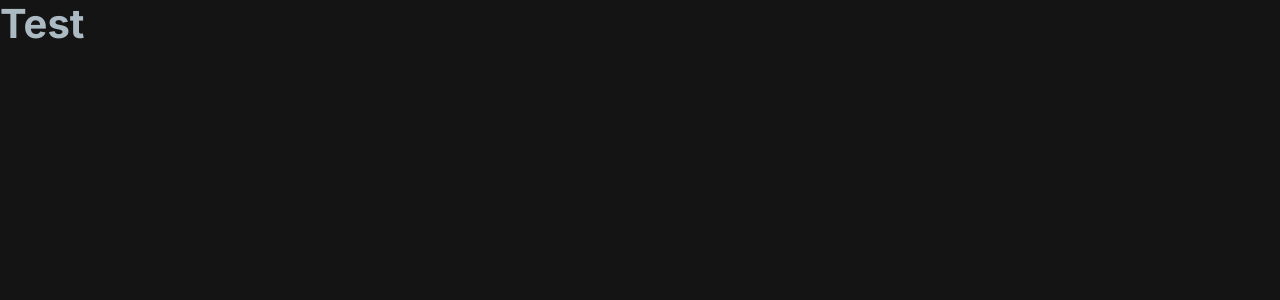
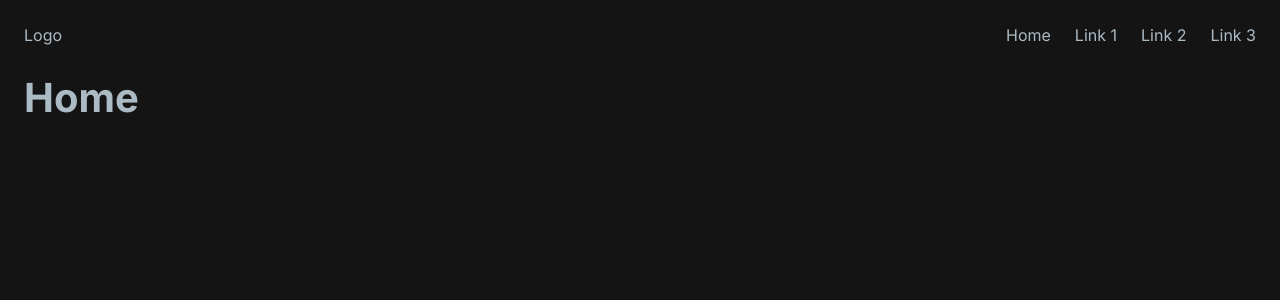
Before and after one commit to wmaurin/web-template, a React (Vite) app: page / in a window 1280 px wide. Shown: the top 300 px of the page. Built offline with nearby package versions, Linux system fonts and the light colour scheme.

Commit message:
feat: implement basic navbar component

```diff
--- a/src/App.tsx
+++ b/src/App.tsx
@@ -1,13 +1,22 @@
 import { Routes, Route } from 'react-router-dom';
 import HTMLElementsPage from './HTMLElementsPage';
+import Navbar from './components/Navbar';
+import Home from './pages/Home';
 
 function App() {
 
   return (
-    <Routes>
-      <Route path="/" element={<><h1 className="text-3xl font-bold">Test</h1></>} />
-      <Route path="/HTMLElements" element={<HTMLElementsPage />} />
-    </Routes>
+    <>
+    <div className="max-w-7xl mx-auto p-6">
+      <Navbar />
+      <div className="mt-6">
+          <Routes>
+            <Route path="/" element={<Home />} />
+            <Route path="/HTMLElements" element={<HTMLElementsPage />} />
+          </Routes>
+        </div>
+      </div>
+    </>
   )
 }
 
--- /dev/null
+++ b/src/components/Navbar.tsx
@@ -0,0 +1,26 @@
+import { Link } from "react-router-dom";
+
+function Navbar() {
+
+  const navLinks = [
+    { path: '/', label: 'Home' },
+    { path: '/Link1', label: 'Link 1' },
+    { path: '/Link2', label: 'Link 2' },
+    { path: '/Link3', label: 'Link 3' },
+  ];
+
+  return (
+    <nav className="flex justify-between items-center">
+        <div>
+            <Link to="/">Logo</Link>
+        </div>
+        <div className="flex gap-6">
+          {navLinks.map((link) => (
+            <Link to={link.path} key={link.path}>{link.label}</Link>
+          ))}
+        </div>
+    </nav>
+  );
+}
+
+export default Navbar;
--- a/src/index.css
+++ b/src/index.css
@@ -71,6 +71,9 @@ h3 {
 
 a {
     color: var(--color-accent);
+}
+
+a:hover {
     text-decoration: underline;
 }
 
--- /dev/null
+++ b/src/pages/Home.tsx
@@ -0,0 +1,11 @@
+function Home() {
+
+
+  return (
+    <div>
+      <h1>Home</h1>
+    </div>
+  );
+}
+
+export default Home;
```
